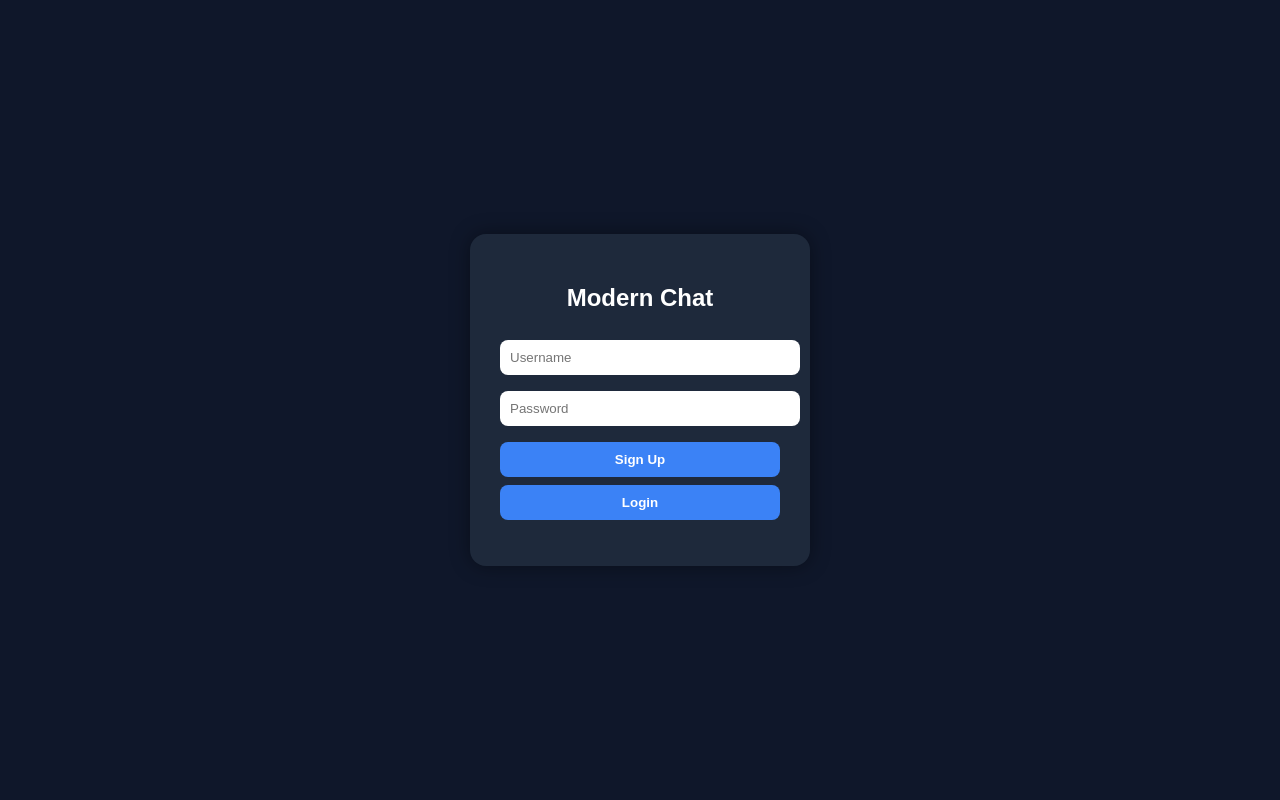
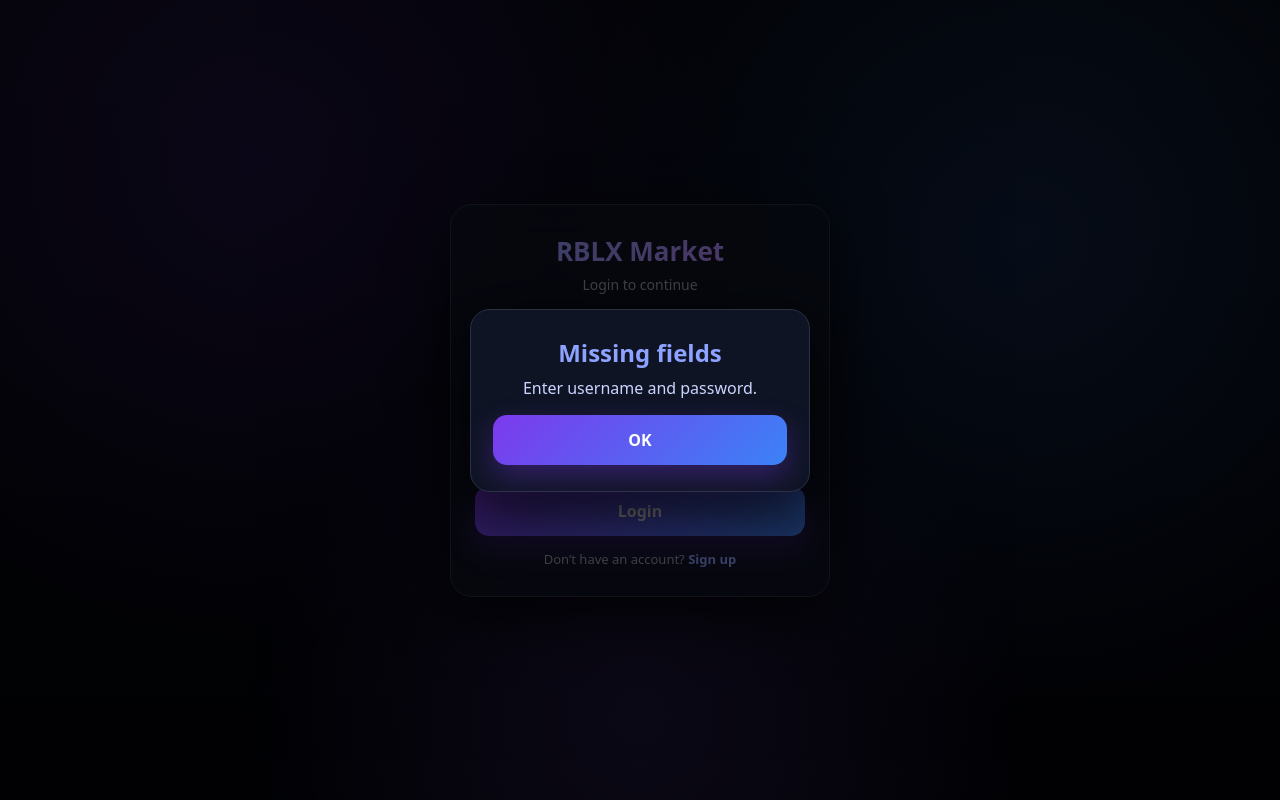
Before and after one commit to Soul9338292938/modern-chat-app, a website: page public/index.html in a window 1280 px wide. Both pictures are taken after a click on the button "Login". Drawn offline with Linux system fonts and the light colour scheme; no server answers.

Commit message:
Added modern login UI

```diff
--- a/public/index.html
+++ b/public/index.html
@@ -1,22 +1,154 @@
 <!DOCTYPE html>
 <html>
 <head>
-  <title>Modern Chat Login</title>
-  <link rel="stylesheet" href="style.css">
+<meta name="viewport" content="width=device-width, initial-scale=1">
+<title>Login • RBLX Market</title>
+
+<style>
+*{margin:0;padding:0;box-sizing:border-box;font-family:system-ui,-apple-system,sans-serif;-webkit-tap-highlight-color:transparent;user-select:none;}
+input{user-select:text;}
+
+body{
+  height:100vh;display:flex;align-items:center;justify-content:center;color:white;
+  background:
+    radial-gradient(circle at 20% 20%, #7c3aed33, transparent 40%),
+    radial-gradient(circle at 80% 30%, #3b82f633, transparent 40%),
+    radial-gradient(circle at 50% 90%, #8b5cf633, transparent 40%),
+    linear-gradient(180deg,#05070f,#02030a);
+}
+
+.card{
+  width:90%;max-width:380px;padding:28px 24px;border-radius:22px;
+  backdrop-filter:blur(18px);background:#0f1424cc;border:1px solid #2a3142;
+  box-shadow:0 20px 60px #000000aa;text-align:center;
+}
+
+.title{
+  font-size:26px;font-weight:800;margin-bottom:6px;
+  background:linear-gradient(90deg,#8ea2ff,#c084fc);
+  -webkit-background-clip:text;-webkit-text-fill-color:transparent;
+}
+.subtitle{color:#9aa4af;font-size:14px;margin-bottom:18px;}
+
+.input-box{position:relative;}
+
+input{
+  width:100%;padding:14px;border-radius:14px;border:1px solid #2a3142;
+  background:#0b1020;color:white;font-size:15px;margin-bottom:12px;outline:none;
+}
+input:focus{border-color:#7c3aed;box-shadow:0 0 0 2px #7c3aed33;}
+
+.toggle-pass{
+  position:absolute;right:12px;top:12px;font-size:13px;color:#9aa4af;cursor:pointer;
+}
+
+.btn{
+  width:100%;padding:14px;border:none;border-radius:14px;
+  background:linear-gradient(135deg,#7c3aed,#3b82f6);
+  color:white;font-size:16px;font-weight:700;cursor:pointer;
+  box-shadow:0 12px 30px #7c3aed55;
+}
+
+.remember{
+  font-size:13px;color:#9aa4af;margin-bottom:14px;
+  display:flex;align-items:center;gap:6px;
+}
+
+.popup{
+  position:fixed;inset:0;background:rgba(0,0,0,.6);
+  display:flex;align-items:center;justify-content:center;
+  opacity:0;pointer-events:none;transition:.2s;
+}
+.popup.show{opacity:1;pointer-events:auto;}
+
+.popup-box{
+  background:#0f1424;border:1px solid #2a3142;border-radius:20px;
+  padding:26px 22px;text-align:center;width:85%;max-width:340px;
+  box-shadow:0 20px 60px rgba(0,0,0,.8);
+}
+.popup-box h2{color:#8ea2ff;margin-bottom:8px;}
+.popup-box p{color:#cbd5ff;margin-bottom:16px;}
+</style>
 </head>
+
 <body>
-  <div class="card">
-    <h2>Modern Chat</h2>
 
-    <input id="username" placeholder="Username">
-    <input id="password" type="password" placeholder="Password">
+<div class="card">
+  <div class="title">RBLX Market</div>
+  <div class="subtitle">Login to continue</div>
 
-    <button onclick="signup()">Sign Up</button>
-    <button onclick="login()">Login</button>
+  <input id="user" placeholder="Username">
 
-    <p id="msg"></p>
+  <div class="input-box">
+    <input id="pass" type="password" placeholder="Password">
+    <span class="toggle-pass" onclick="togglePass()">Show</span>
   </div>
 
-  <script src="app.js"></script>
+  <div class="remember">
+    <input type="checkbox" id="remember"> Remember me
+  </div>
+
+  <button class="btn" onclick="login()">Login</button>
+
+  <div style="margin-top:14px;font-size:13px;color:#9aa4af;">
+    Don’t have an account?
+    <a href="/signup.html" style="color:#8ea2ff;text-decoration:none;font-weight:600;">Sign up</a>
+  </div>
+</div>
+
+<div id="popup" class="popup">
+  <div class="popup-box">
+    <h2 id="pt"></h2>
+    <p id="pm"></p>
+    <button class="btn" onclick="closePopup()">OK</button>
+  </div>
+</div>
+
+<script>
+const API = "";
+
+/* remember username */
+const savedUser = localStorage.getItem("rememberUser");
+if(savedUser){ user.value = savedUser; remember.checked = true; }
+
+/* popup */
+function showPopup(t,m){ pt.innerText=t; pm.innerText=m; popup.classList.add("show"); }
+function closePopup(){ popup.classList.remove("show"); }
+
+/* toggle password */
+function togglePass(){
+  if(pass.type==="password"){ pass.type="text"; event.target.innerText="Hide"; }
+  else{ pass.type="password"; event.target.innerText="Show"; }
+}
+
+/* REAL LOGIN USING BACKEND */
+async function login(){
+  const u = user.value.trim();
+  const p = pass.value.trim();
+
+  if(!u || !p) return showPopup("Missing fields","Enter username and password.");
+
+  const res = await fetch(API + "/login", {
+    method:"POST",
+    headers:{"Content-Type":"application/json"},
+    body:JSON.stringify({ username:u, password:p })
+  });
+
+  const data = await res.json();
+
+  if(data.token){
+    localStorage.setItem("token", data.token);
+
+    if(remember.checked) localStorage.setItem("rememberUser",u);
+    else localStorage.removeItem("rememberUser");
+
+    showPopup("Success","Welcome back, " + u + "!");
+    setTimeout(()=>location.href="/chat.html",900);
+  }else{
+    showPopup("Login failed", data.error || "Unknown error");
+  }
+}
+</script>
+
 </body>
 </html>
```
